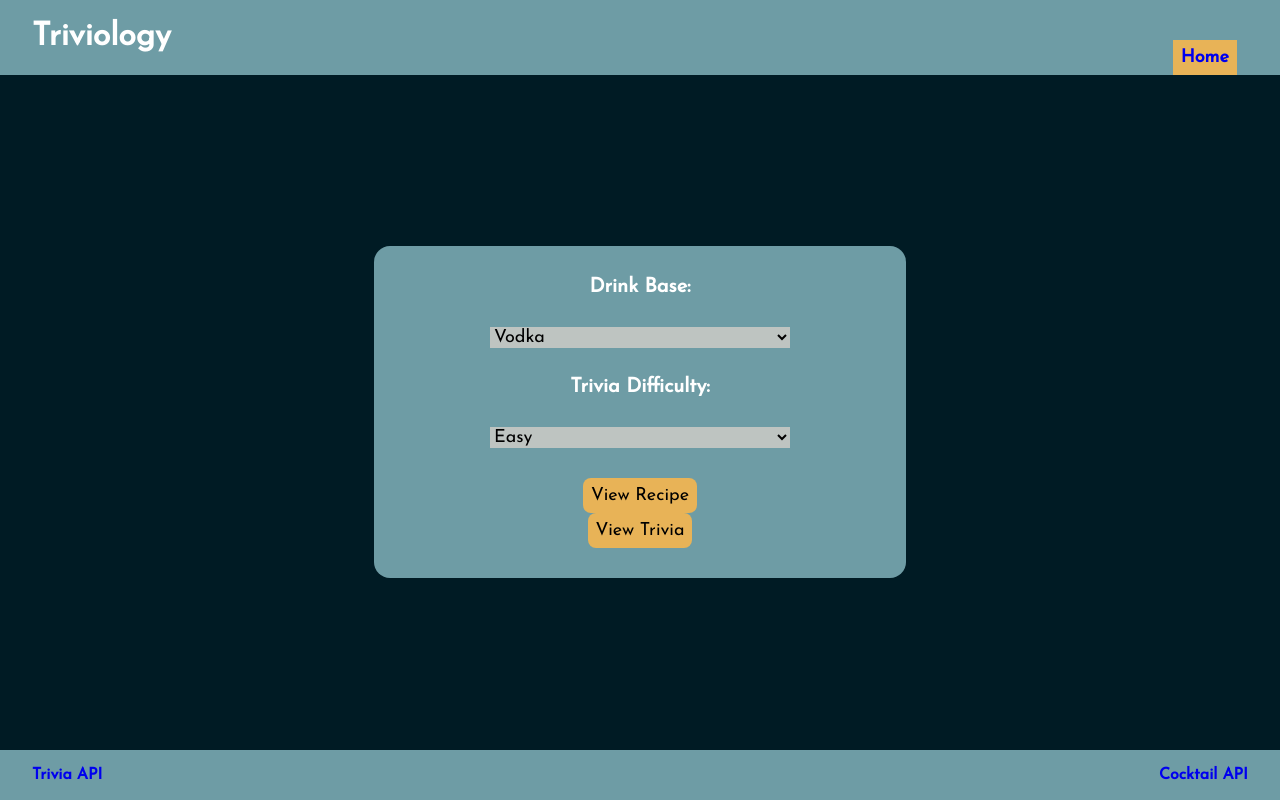
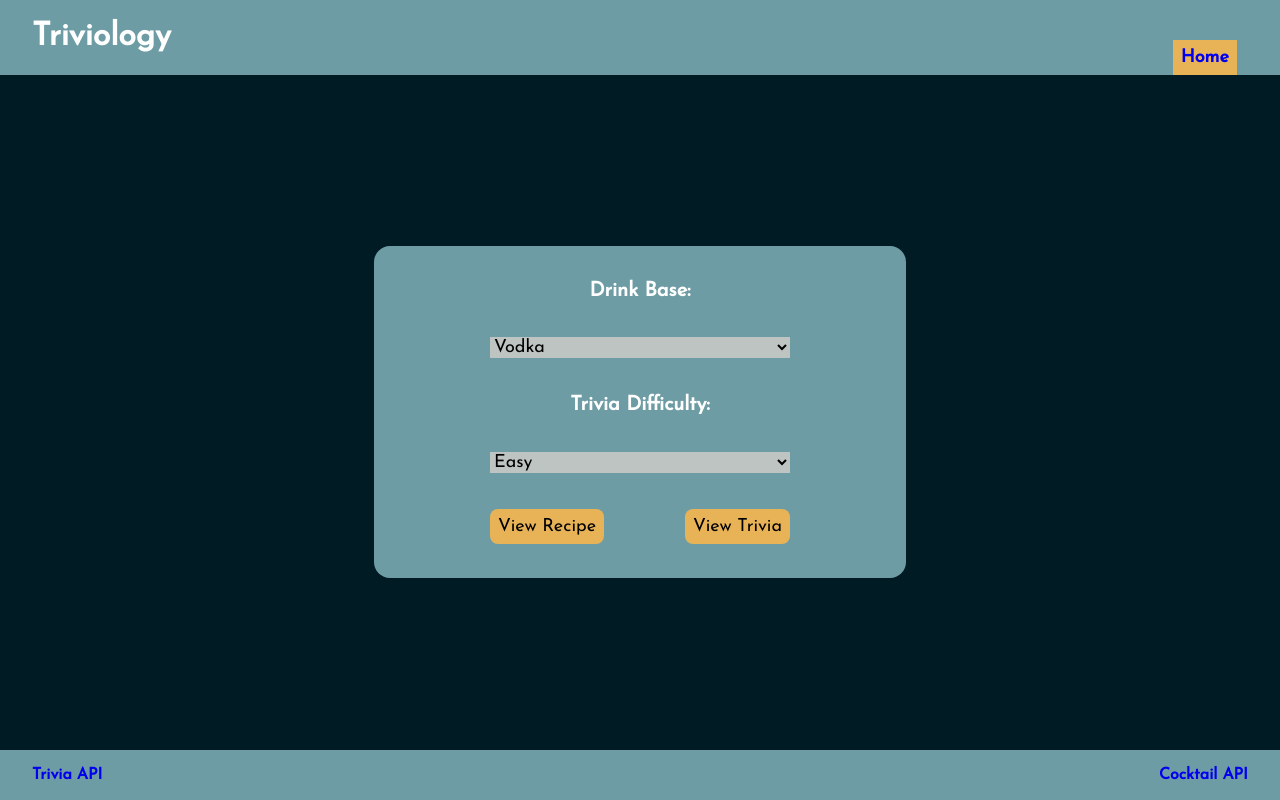
Before and after one commit to alia-peterson/trivia-night, a React (Create React App) app: page / in a window 1280 px wide. Built offline with nearby package versions, Linux system fonts and the light colour scheme.

Commit message:
Revise possible answers so that correct will be randomly placed in list

```diff
--- a/src/components/App/App.js
+++ b/src/components/App/App.js
@@ -72,13 +72,12 @@ export default class App extends Component {
     if (thisAnswer) {
       newScore++
     }
+    this.setState({ answered: true })
 
     setTimeout(() => {
       this.setState({ answered: false })
       this.updateQuestion(thisQuestionNumber, newScore)
     }, 1000)
-
-    this.setState({ answered: true })
   }
 
   updateQuestion = (thisQuestionNumber, newScore) => {
--- a/src/components/Form/Form.css
+++ b/src/components/Form/Form.css
@@ -41,7 +41,7 @@
   cursor: default;
 }
 
-.button-container {
+.button-form-container {
   display: flex;
   justify-content: space-between;
 }
--- a/src/components/Form/Form.js
+++ b/src/components/Form/Form.js
@@ -26,7 +26,7 @@ export default function Form({ populateRecipe, populateTrivia }) {
           <option value='medium'>Medium</option>
           <option value='hard'>Hard</option>
         </select>
-        <div className='button-container'>
+        <div className='button-form-container'>
           <Link to='/recipe'>
             <button className='button'>
               View Recipe
--- a/src/components/Question/Question.js
+++ b/src/components/Question/Question.js
@@ -15,6 +15,20 @@ export default function Question({ question, answered, number, score, answerQues
       {answer}
     </button>
   })
+
+  const correctAnswer = (
+    <button
+      key={3}
+      onClick={answerQuestion}
+      className='button correct'
+      >
+      {question.correct_answer}
+    </button>
+  )
+
+  const random = Math.floor(Math.random() * Math.floor(incorrectAnswers.length))
+  const possibleAnswers = incorrectAnswers
+  possibleAnswers.splice(random, 0, correctAnswer)
 
   return (
     <div>
@@ -35,13 +49,7 @@ export default function Question({ question, answered, number, score, answerQues
             <h2>Question: {question.id}</h2>
             <p>{question.question}</p>
             <div className='button-container'>
-              <button
-                onClick={answerQuestion}
-                className='button correct'
-                >
-                {question.correct_answer}
-              </button>
-              {incorrectAnswers}
+              {possibleAnswers}
             </div>
           </div>
         }
```
